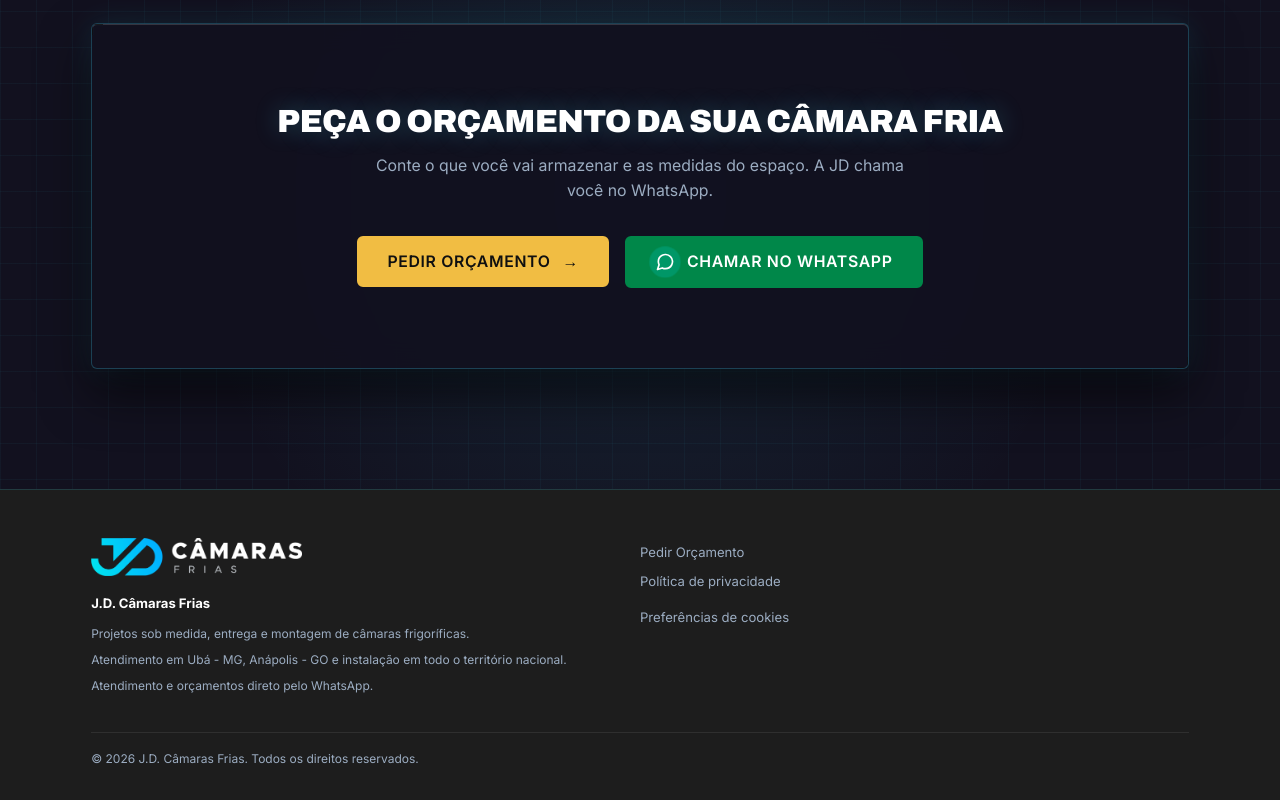
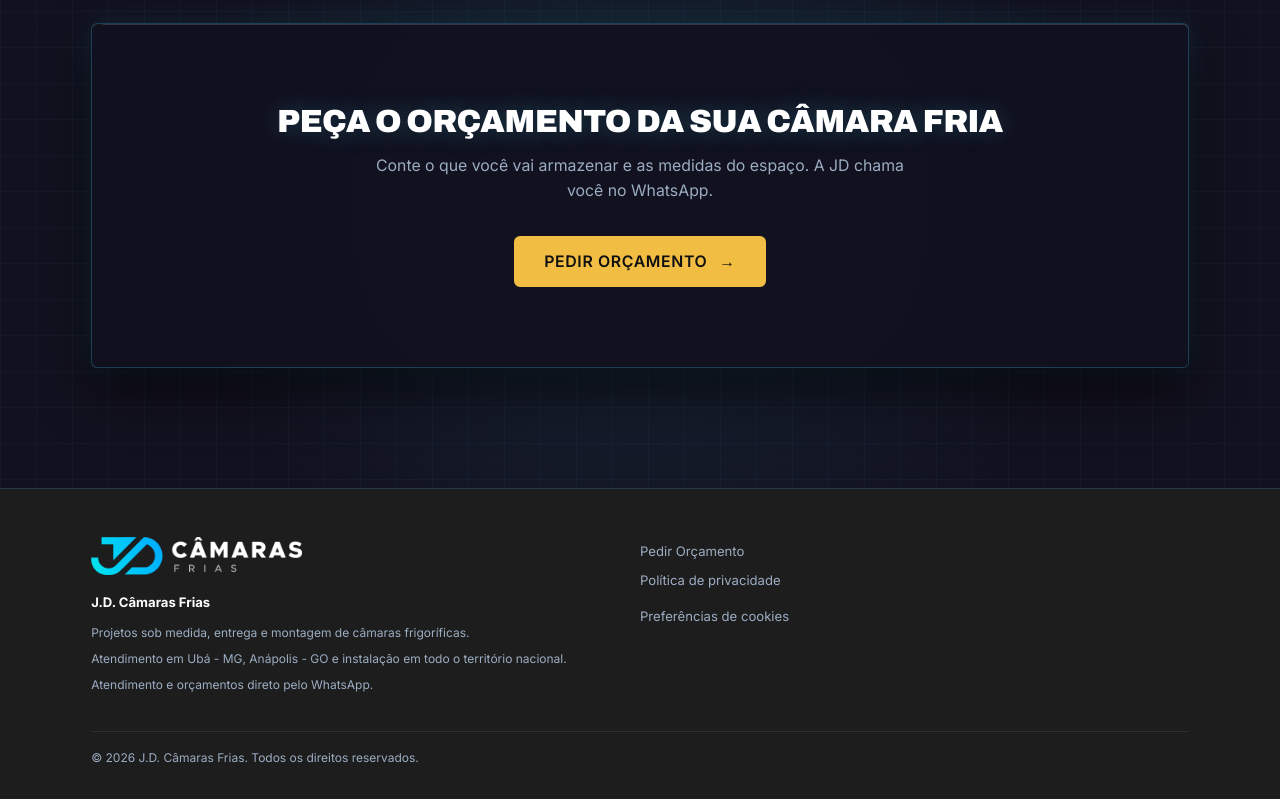
Before and after one commit to pteixeirarezende-ui/JD-CAMARAS, a plain HTML site: page index.html in a window 1280 px wide. Shown: the part 4636-5436 px from the top of the page. Drawn offline with Linux system fonts and the light colour scheme; a web font is replaced by a local one.

Commit message:
feat(cta): remove WhatsApp button from final CTA and funnel all leads to form first

```diff
--- a/index.html
+++ b/index.html
@@ -765,15 +765,6 @@
               <span>Pedir orçamento</span>
               <span aria-hidden="true">→</span>
             </a>
-            <a href="https://wa.me/5562999940769" target="_blank" rel="noopener noreferrer" class="jd-btn jd-btn--whatsapp" data-whatsapp-btn="cta_final">
-              <span class="jd-whatsapp-icon-wrap" aria-hidden="true">
-                <span class="jd-radar-ring"></span>
-                <svg width="20" height="20" viewBox="0 0 24 24" fill="none" stroke="currentColor" stroke-width="2" stroke-linecap="round" stroke-linejoin="round" aria-hidden="true" style="color:var(--jd-branco);position:relative;z-index:2;">
-                  <path d="M21 11.5a8.38 8.38 0 0 1-.9 3.8 8.5 8.5 0 0 1-7.6 4.7 8.38 8.38 0 0 1-3.8-.9L3 21l1.9-5.7a8.38 8.38 0 0 1-.9-3.8 8.5 8.5 0 0 1 4.7-7.6 8.38 8.38 0 0 1 3.8-.9h.5a8.48 8.48 0 0 1 8 8v.5z"></path>
-                </svg>
-              </span>
-              <span>Chamar no WhatsApp</span>
-            </a>
           </div>
         </div>
       </div>
```
Also changed, not shown: lp-a/index.html (+0 -9 lines), 2 other files.
